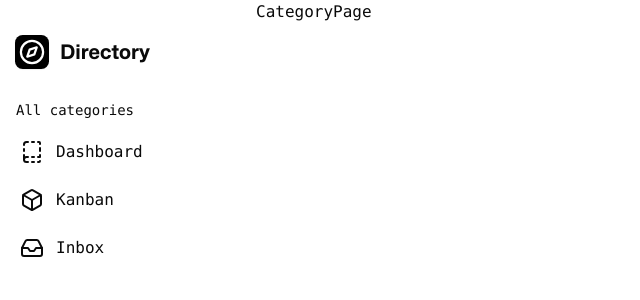
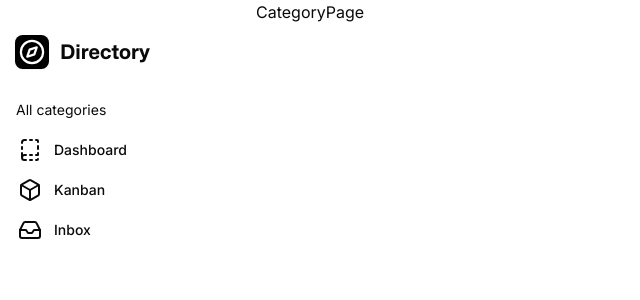
Before and after one commit to grvpratik/directory, a Next.js app: page /1 in a window 1280 px wide. Shown: the top 300 px of the page, without its empty margins (0-640 px from the left). Built offline with nearby package versions, Linux system fonts and the light colour scheme.

Commit message:
ui :art:: font added

```diff
--- a/src/app/(landing)/page.tsx
+++ b/src/app/(landing)/page.tsx
@@ -3,6 +3,7 @@ import Image from "next/image";
 import { Button } from "src/components/ui/button";
 import { BookDashed, Box, Inbox } from "lucide-react";
 import Sidebar from "src/components/sidebar/Sidebar";
+import ProductCard from "src/components/card/ProductCard";
 
 
 const ROOT_PATH = "/";
@@ -39,20 +40,14 @@ const LandingPage = () => {
 						className=""
 						alt="Directory"
 					/>
-					<Button>submit request</Button>
+					<Button className=" rounded-full leading-relaxed ">Submit </Button>
 				</nav>
 				<div className="p-4  grid grid-cols-1  md:grid-cols-2 gap-4">
 					<h1 className="md:p-12 font-heading text-5xl items-center flex justify-center ">
 						Discover new saas for your business
 					</h1>
 					<div>
-						<Image
-							src="images/icon.svg"
-							height={320}
-							width={400}
-							className=""
-							alt="Directory"
-						/>
+						<ProductCard/>
 					</div>
 				</div>
 			</Sidebar>
--- a/src/app/layout.tsx
+++ b/src/app/layout.tsx
@@ -1,16 +1,16 @@
 
 import type { Metadata } from "next";
-import { Inter } from "next/font/google";
+
 import "src/styles/globals.css";
 
 import { ThemeProvider } from "src/providers/ThemeProvider";
 import Sidebar from "src/components/sidebar/Sidebar";
 import { boldSans } from "src/fonts/font";
 import { cn } from "src/lib/utils";
+import { inter } from "src/fonts/font";
 
 
 
-const inter = Inter({ subsets: ["latin"] });
 
 export const metadata: Metadata = {
 	title: "Directory",
@@ -28,8 +28,9 @@ export default function RootLayout({
 		<html lang="en">
 			<body
 				className={cn(
-					" font-mono",
+					" font-inter antialiased",
 					boldSans.variable,
+					inter.variable
 				)}
 			>
 				{" "}
--- a/src/components/card/ProductCard.tsx
+++ b/src/components/card/ProductCard.tsx
@@ -1,10 +1,13 @@
+import Image from "next/image";
 import Link from "next/link";
 import React from "react";
 
 const ProductCard = () => {
 	return (
-		<Link href="#" className="flex flex-col">
-			<div>iamge</div>
+		<Link href="#" className="flex flex-col gap-1 p-2 rounded-lg overflow-hidden">
+			<div className="relative aspect-video rounded-lg overflow-hidden ">
+				<Image src={"images/icon.svg"} fill className="" alt="" />
+			</div>
 			<div>name</div>
 		</Link>
 	);
--- a/src/components/sidebar/Sidebar.tsx
+++ b/src/components/sidebar/Sidebar.tsx
@@ -37,19 +37,19 @@ const Sidebar: React.FC<SidebarProps> = ({ children, items, currentPath }) => {
 						</span>
 					</a>
 					<div className="space-y-2 text-sm px-1 my-3">All categories</div>
-					<ul className="space-y-2 font-medium">
+					<ul className="space-y-1 font-medium">
 						{items.map((item, index) => {
 							const isActive = currentPath === item.href; // Determine if the item is active
 							return (
 								<li key={index}>
 									<Link
 										href={item.href}
-										className={`flex items-center p-2  rounded-lg hover:bg-muted group ${
+										className={`flex items-center p-1.5  rounded-lg hover:bg-muted  duration-150 transition ${
 											isActive ? "bg-muted " : ""
-										}`} // Apply active class conditionally
+										}`}
 									>
 										{item.icon}
-										<span className="ms-3">{item.label}</span>
+										<span className="ms-3  text-sm">{item.label}</span>
 										{/* {item.badgeText && (
 											<span
 												className={`inline-flex items-center justify-center px-2 ms-3 text-sm font-medium ${
--- a/src/fonts/font.ts
+++ b/src/fonts/font.ts
@@ -1,7 +1,9 @@
 import localFont from "next/font/local";
-
+import { Inter } from "next/font/google";
 export const boldSans = localFont({
 	src: "./MonaSans-Bold.woff2",
 	variable: "--font-bold",
 	weight: "800",
 });
+
+export const inter = Inter({ subsets: ["latin"], variable: "--font-sans" });
--- a/tailwind.config.ts
+++ b/tailwind.config.ts
@@ -20,7 +20,7 @@ const config = {
 		extend: {
 			fontFamily: {
 				heading: ["var(--font-bold)", ...fontFamily.sans],
-
+				inter: ["var(--font-sans)", ...fontFamily.sans],
 			},
 			colors: {
 				border: "hsl(var(--border))",
```
Also changed, not shown: src/app/(landing)/[id]/page.tsx (renamed from src/app/[id]/page.tsx, +5 -5 lines).
